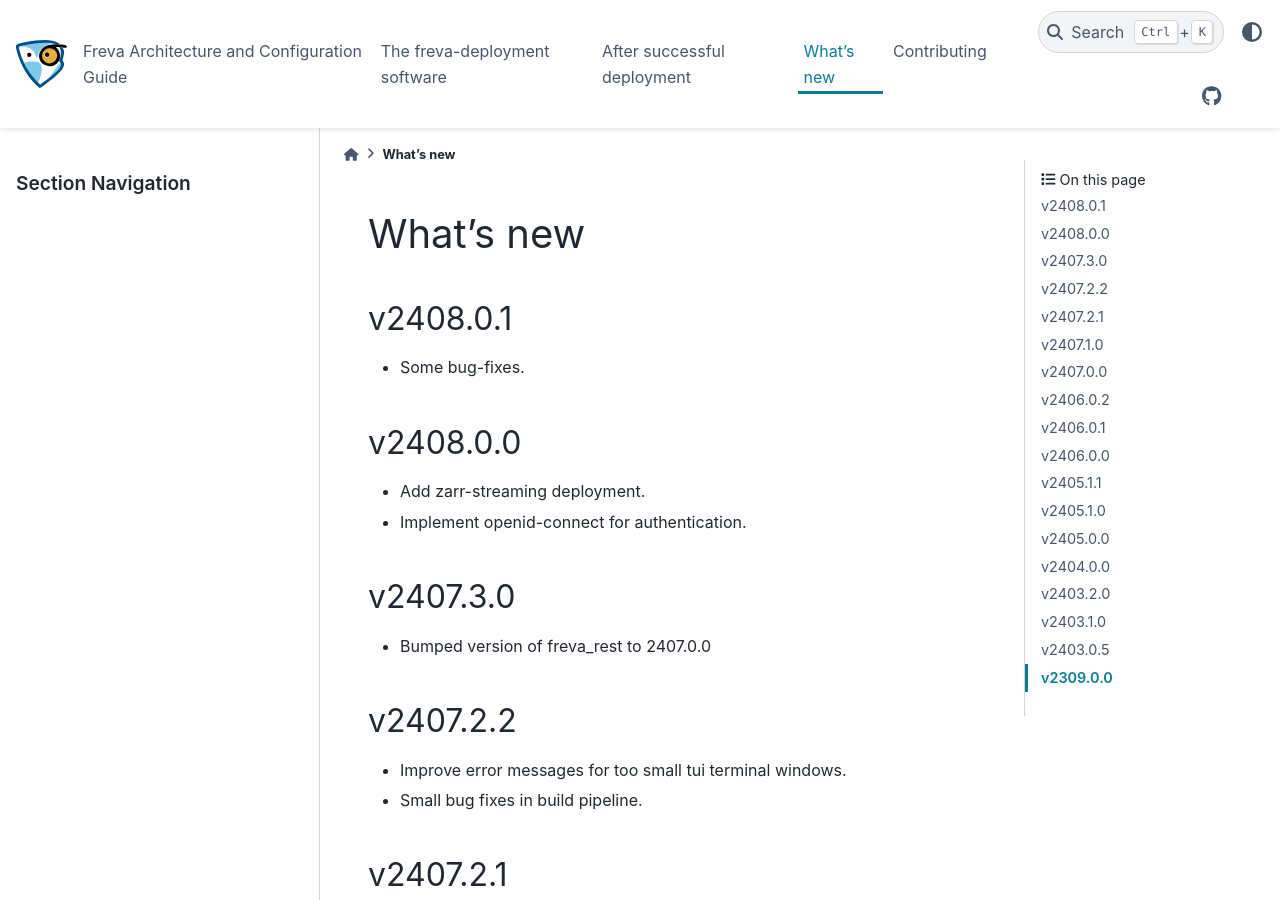
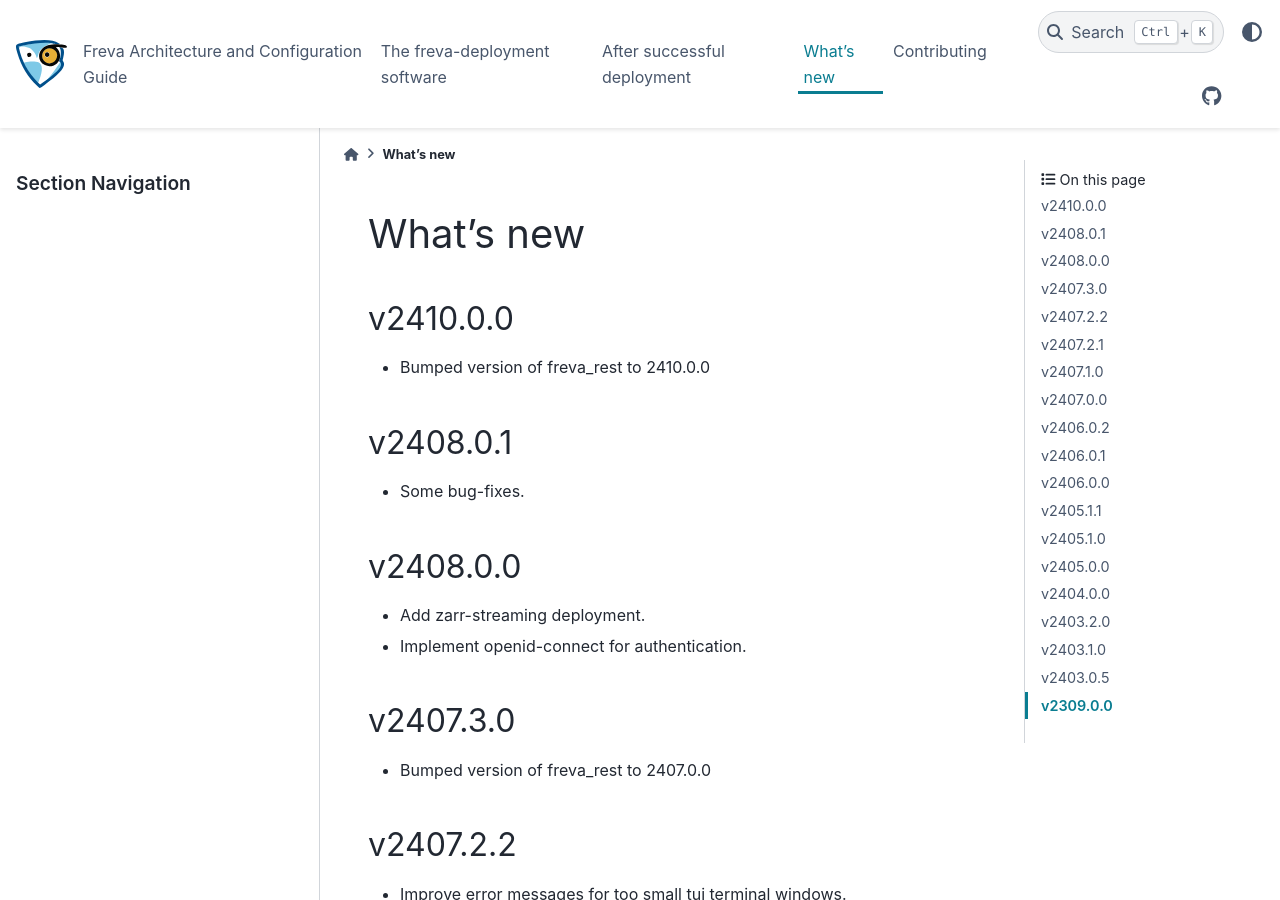
Before and after one commit to FREVA-CLINT/freva-deployment, a Sphinx documentation site: the page built from docs/whatsnew.rst, in a window 1280 px wide and 900 px high. Built offline with Sphinx 7.4.7 and the PyData theme 0.15.4, drawn with Linux system fonts in a browser that asks for light colours; pages that are not in the unit, such as notebooks, are missing from menus.

Commit message:
Bump freva_rest version to 2410.0.0

```diff
--- a/docs/whatsnew.rst
+++ b/docs/whatsnew.rst
@@ -6,6 +6,12 @@ What's new
 .. toctree::
    :maxdepth: 0
    :titlesonly:
+
+v2410.0.0
+~~~~~~~~
+* Bumped version of freva_rest to 2410.0.0
+
+
 
 v2408.0.1
 ~~~~~~~~
--- a/src/freva_deployment/__init__.py
+++ b/src/freva_deployment/__init__.py
@@ -1,7 +1,7 @@
 import argparse
 from urllib.request import urlretrieve
 
-__version__ = "2408.0.1"
+__version__ = "2410.0.0"
 
 FREVA_PYTHON_VERSION = "3.12"
 AVAILABLE_PYTHON_VERSIONS = ["3.8", "3.9", "3.10", "3.11", "3.12"]
```
Also changed, not shown: 1 other file.
